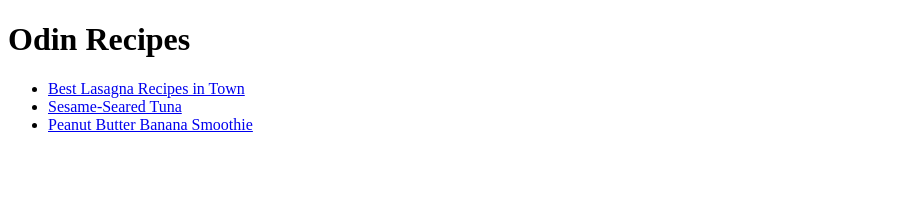
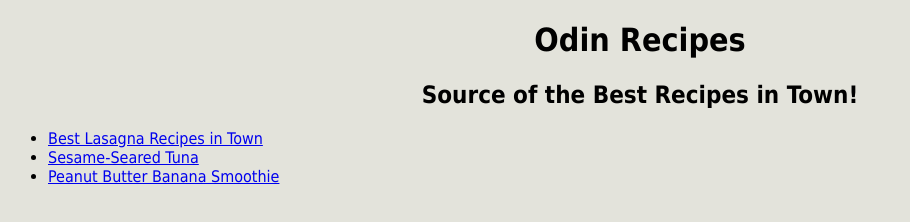
Before and after one commit to kfernando22/odin-recipes, a plain HTML site: page index.html in a window 1280 px wide. Shown: the whole page, without its empty margins (0-910 px from the left). Drawn offline with Linux system fonts and the light colour scheme.

Commit message:
Update style of odin recipes website

```diff
--- a/index.html
+++ b/index.html
@@ -2,10 +2,12 @@
 <html lang="en">
     <head>
         <meta charset="utf-8">
-        <title></title>
+        <title>What to Cook?</title>
+        <link rel="stylesheet" href="style.css">
     </head>
     <body>
-        <h1>Odin Recipes</h1>
+        <h1 class="header">Odin Recipes</h1>
+        <h2 class="subheader">Source of the Best Recipes in Town!</h2>
         <ul>
             <li><a href="recipes/lasagna.html" target="_blank">Best Lasagna Recipes in Town</a></li>
             <li><a href="recipes/sesame-seared-tuna.html" target="_blank">Sesame-Seared Tuna</a></li>
--- /dev/null
+++ b/style.css
@@ -0,0 +1,11 @@
+* {
+    font-family: Tahoma, "Trebuchet MS" ;
+    background-color: rgb(227, 227, 219);
+}
+
+.header {
+    text-align: center;
+}
+.subheader {
+    text-align: center;
+}
```
